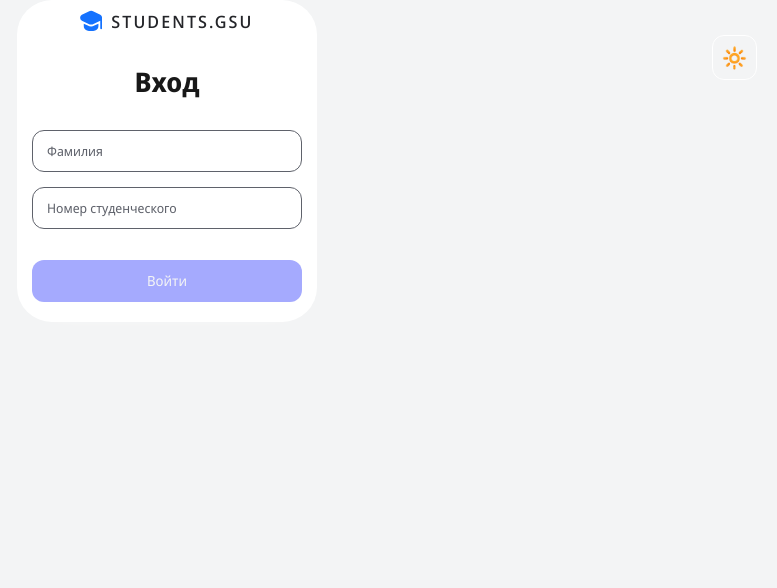
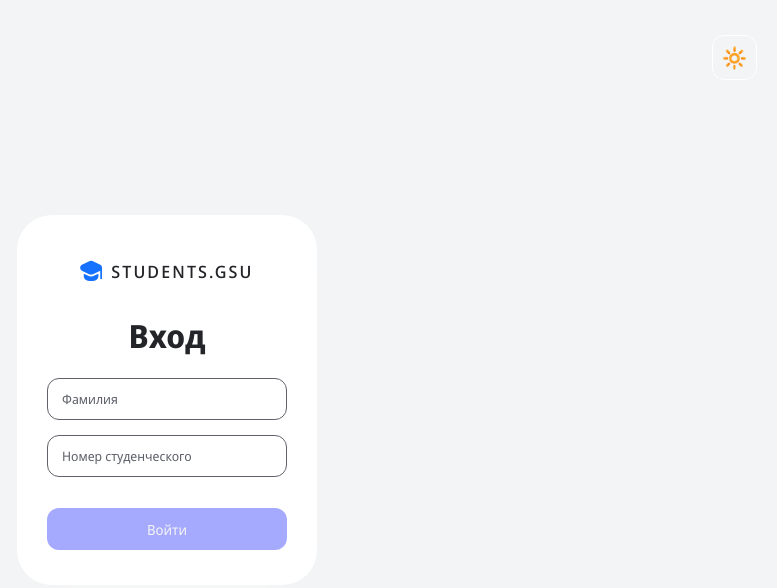
Before and after one commit to KASSTUSS/student-gsu-clone, a React (Vite) app: page / in a window 1280 px wide. Shown: the top 588 px of the page, without its empty margins (473-1250 px from the left). Built offline with nearby package versions, Linux system fonts and the light colour scheme.

Commit message:
fix: fix login styles

```diff
--- a/src/index.css
+++ b/src/index.css
@@ -10,7 +10,7 @@
 }
 
 
-@import 'themes.css';
+@import './themes.css';
 
 * {
   box-sizing: border-box;
@@ -49,7 +49,6 @@ body {
 .container-center-x {
   display: flex;
   align-items: center;
-  justify-content: flex-start;
   flex-direction: column;
 
   width: 100%;
@@ -80,17 +79,6 @@ body {
   height: auto;
 
   transform: rotate(15deg);
-}
-
-.login-title {
-  opacity: 0.9;
-  font-size: 27px;
-  color: var(--color-moremoredarkgray);
-  margin: 20px 0 30px 0;
-}
-.login-container {
-  box-sizing: border-box;
-  padding: 0 15px 20px;
 }
 
 .line {
@@ -212,43 +200,6 @@ body {
   }
 }
 
-.profile-container-wrapper {
-  width: 100%;
-  height: 100%;
-  padding: 15px;
-  box-sizing: border-box;
-}
-
-.profile-header__container {
-  width: 100%;
-
-  display: flex;
-  justify-content: space-between;
-  align-items: center;
-}
-
-.logo-profile__container {
-  width: 150px;
-  position: relative;
-  text-align: center;
-  user-select: none;
-}
-
-.logo-profile__title {
-  font-size: 20px;
-  color: var(--color-moredarkgray);
-}
-.logo-profile__img {
-  position: absolute;
-  top: 5px;
-  right: -10px;
-
-  width: 22px;
-  height: auto;
-
-  transform: rotate(15deg);
-}
-
 .profile__fullname {
   display: flex;
 
--- a/src/pages/HomePage/style.css
+++ b/src/pages/HomePage/style.css
@@ -12,6 +12,7 @@
     z-index: 2;
 }
 .login-page-wrapper {
+    height: 100%;
     justify-content: center;
 }
 
```
